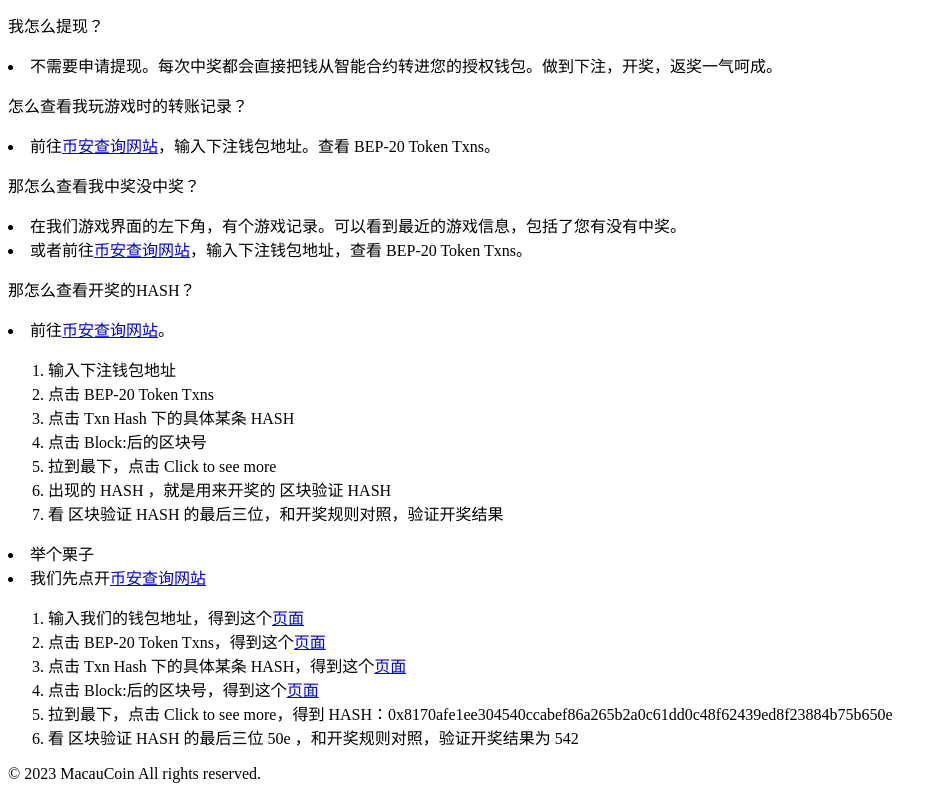
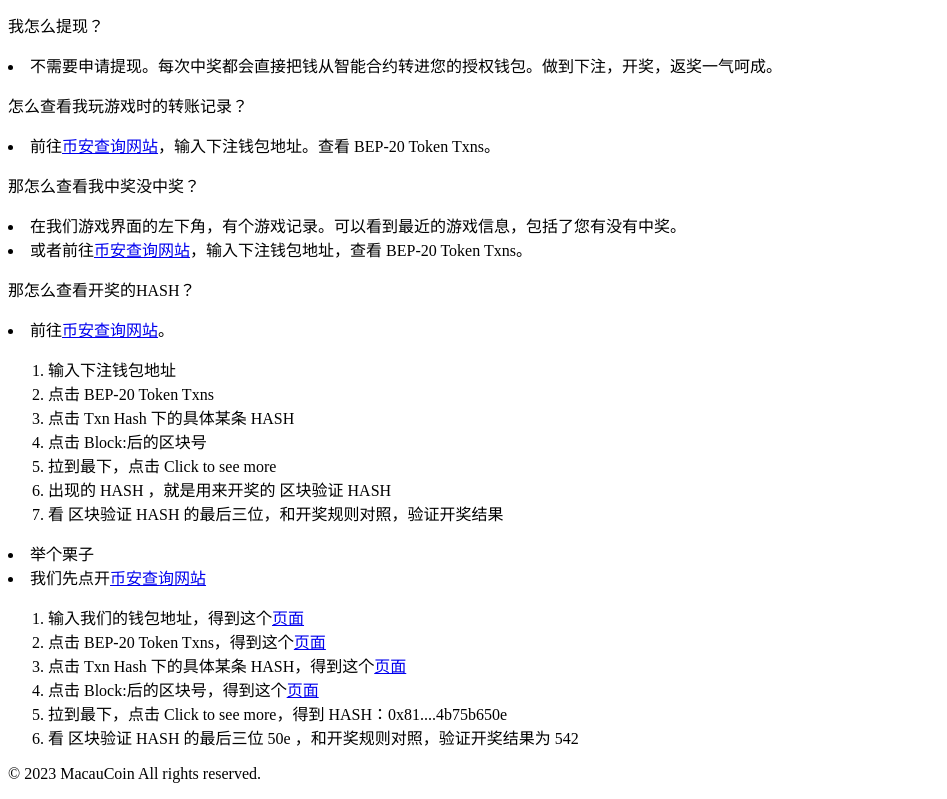
Before and after one commit to MacauCoin/MacauCoin.github.io, a plain HTML site: page index.html in a window 1280 px wide. Shown: the part 1833-2632 px from the top of the page, without its empty margins (0-947 px from the left). Drawn offline with Linux system fonts and the light colour scheme.

Commit message:
Update index.html

```diff
--- a/index.html
+++ b/index.html
@@ -124,7 +124,7 @@ function copyLink() {
 		  <li>点击 BEP-20 Token Txns，得到这个<a href="https://bscscan.com/address/0x4cbd9666cf045301a820a73b3b526c66a9dbfdb7#tokentxns" target="_blank" rel="noopener">页面</a></li>
 		  <li>点击 Txn Hash 下的具体某条 HASH，得到这个<a href="https://bscscan.com/tx/0x47526129b2cea4175a8b67886cc6990f80c2c57cc9a61b34022f354124ed6bbc" target="_blank" rel="noopener">页面</a></li>
 		  <li>点击 Block:后的区块号，得到这个<a href="https://bscscan.com/block/26475323" target="_blank" rel="noopener">页面</a></li>
-		  <li>拉到最下，点击 Click to see more，得到 HASH：0x8170afe1ee304540ccabef86a265b2a0c61dd0c48f62439ed8f23884b75b650e</a></li>
+		  <li>拉到最下，点击 Click to see more，得到 HASH：0x81....4b75b650e</a></li>
 		  <li>看 区块验证 HASH 的最后三位 50e ，和开奖规则对照，验证开奖结果为 542 </li>
 		</ol>
       </section>
```
